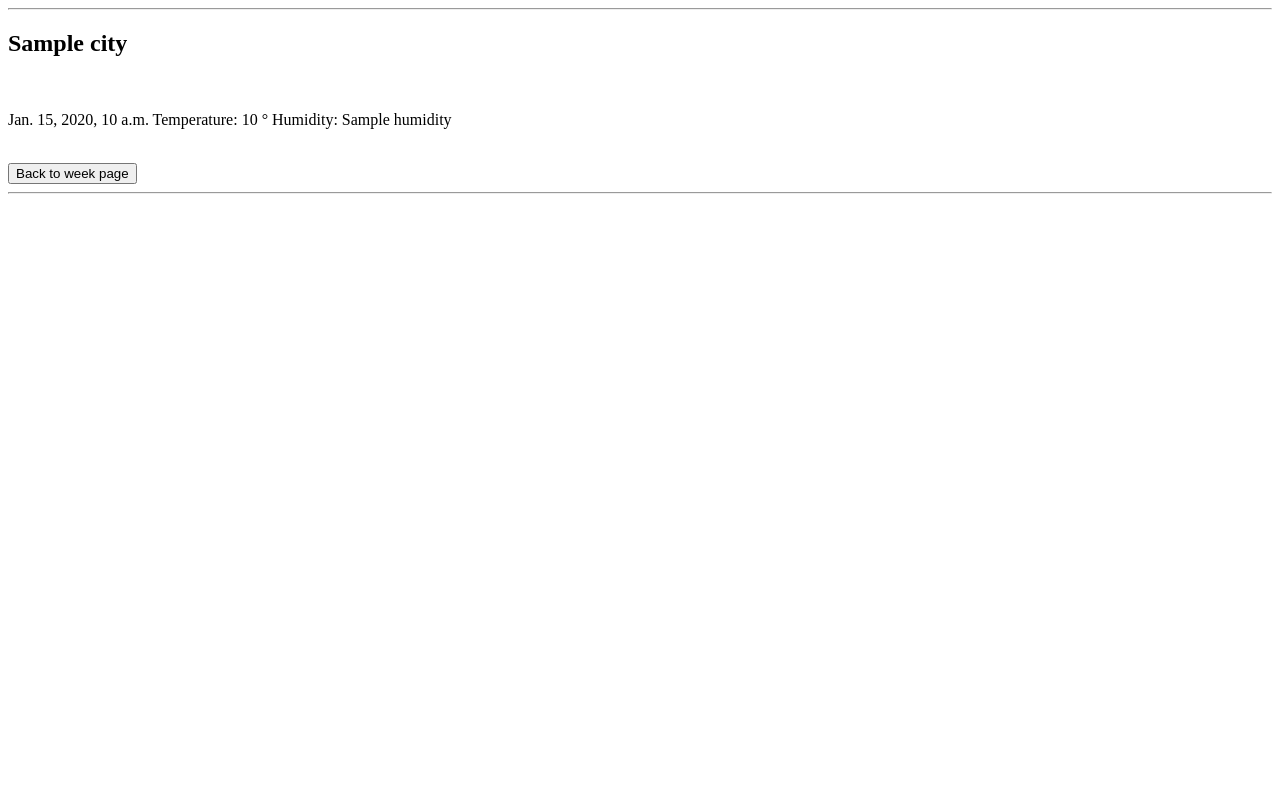
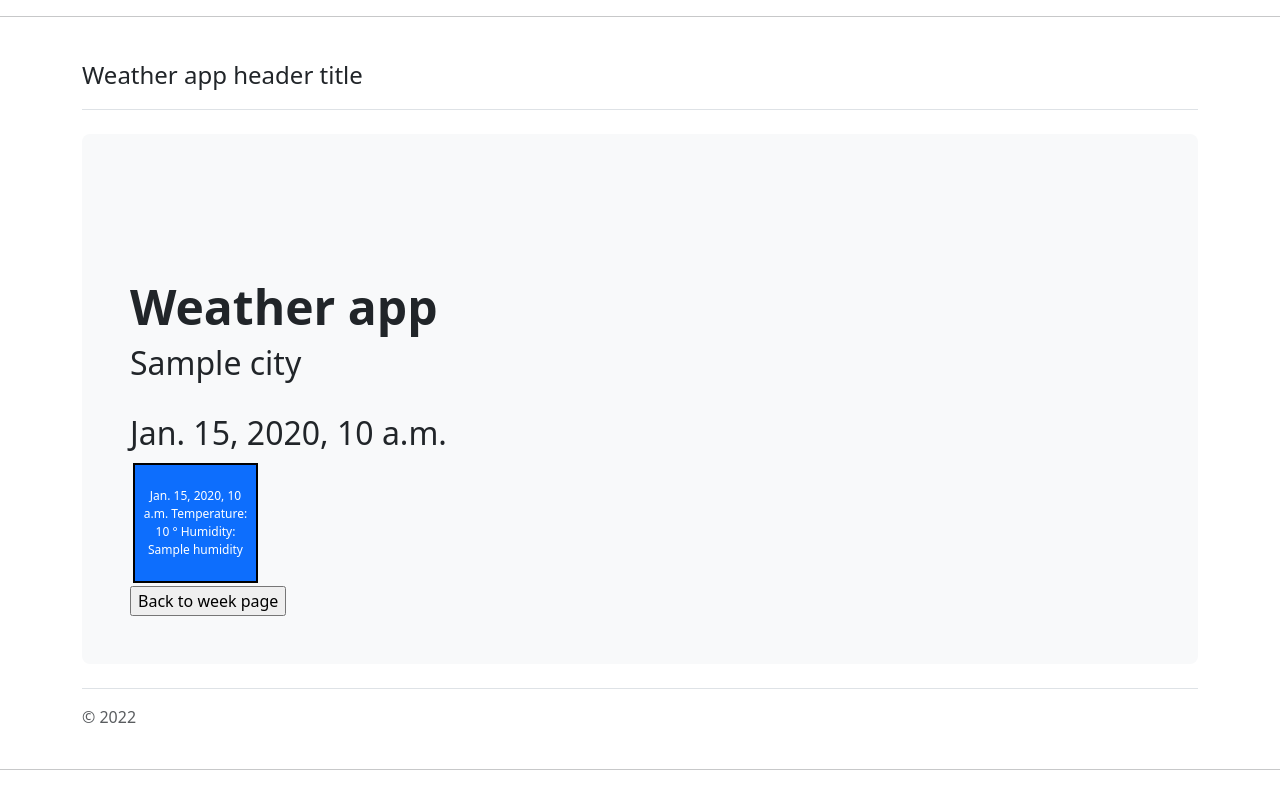
Before and after one commit to klaht/DjangoWeatherApp, a Django app: template mysite/weather/templates/weather/day.html in a window 1280 px wide. Run offline with Django 3.2, Linux system fonts and the light colour scheme; the template is opened without the code that fills it: most values are stand-ins (such as "Sample title", 1, 10 or a date in 2020); some libraries are stand-ins or nearby versions.

Commit message:
Improved the website appearance with Bootstrap CSS framework.

```diff
--- a/mysite/weather/localData.py
+++ b/mysite/weather/localData.py
@@ -7,8 +7,9 @@ class Week:
 
 
 class Day:
-    def __init__(self, date, temperature, humidity, day_num):
+    def __init__(self, date, time, temperature, humidity, day_num):
         self.date = date
+        self.time = time
         self.temperature = temperature
         self.humidity = humidity
         self.day_num = day_num
@@ -20,7 +21,8 @@ class Day:
 
 
 class TimeSlot:
-    def __init__(self, date, temperature, humidity):
+    def __init__(self, date, time, temperature, humidity):
         self.date = date
+        self.time = time
         self.temperature = temperature
         self.humidity = humidity
--- a/mysite/weather/static/weather/style.css
+++ b/mysite/weather/static/weather/style.css
@@ -0,0 +1,5 @@
+.input_button {
+    color: red;
+    white-space: normal;
+    width: 5px;
+}
--- a/mysite/weather/templates/weather/base.html
+++ b/mysite/weather/templates/weather/base.html
@@ -4,8 +4,13 @@
 <html lang="en">
 <head>
     <meta charset="utf-8">
+    <meta name="viewport" content="width=device-width, initial-scale=1">
+    <meta name="description" content="">
+    <meta name="author" content="Mark Otto, Jacob Thornton, and Bootstrap contributors">
+    <meta name="generator" content="Hugo 0.108.0">
     <title>Title</title>
-    <link rel="stylesheet" type = "text/css" href = "{% static 'weather/style.css' %}" />
+    <link rel="stylesheet" type = "text/css" href = "{% static 'weather/bootstrap-5.3.0-alpha1-dist/css/bootstrap.min.css' %}" />
+    <link rel="stylesheet" type = "text/css" href = "{% static 'weather/bootstrap-5.3.0-alpha1-dist/css/bootstrap-grid.css' %}" />
 </head>
 
 <hr>
@@ -13,8 +18,35 @@
 
 <body>
 
-{% block main_content %}
-{% endblock %}
+
+  <div class="container py-4">
+
+
+    <header class="pb-3 mb-4 border-bottom">
+      <a href="/weather" class="d-flex align-items-center text-dark text-decoration-none">
+        <span class="fs-4">Weather app header title </span>
+      </a>
+    </header>
+      <div class="p-5 mb-4 bg-light rounded-3">
+      <div class="container-fluid py-5">
+
+      </div>
+
+        <h1 class="display-5 fw-bold">Weather app</h1>
+
+      {% block main_content %}
+      {% endblock %}
+
+        </div>
+
+
+    <footer class="pt-3 mt-4 text-muted border-top">
+      &copy; 2022
+    </footer>
+  </div>
+
+
+
 
 <hr>
 
--- a/mysite/weather/templates/weather/day.html
+++ b/mysite/weather/templates/weather/day.html
@@ -12,10 +12,31 @@
 
 <h2>{{city}}</h2> <br>
 
+    <h2> {{day.date}} </h2>
 
     {% for timeslot in day.timeslots %}
-        <p> {{timeslot.date}} Temperature: {{timeslot.temperature}} ° Humidity: {{timeslot.humidity}} </p><br>
+        <input class="btn" type="button" value="{{timeslot.time}} Temperature: {{timeslot.temperature}} ° Humidity: {{timeslot.humidity}}"/>
     {% endfor %}
+    <style>
+      .btn {
+        width: 125px;
+        height: 120px;
+        white-space: normal;
+        word-wrap: break-word;
+        padding: 3px 3px;
+        margin: 3px;
+        background-color: rgb(13, 110, 253);
+        border: 2px solid black;
+        border-radius: 0px;
+        text-align: center;
+        outline: none;
+        font-size: 12px;
+        color: #ffffff;
+        cursor: pointer;
+      }
+    </style>
+
+    <br>
 
     <input type=button value="Back to week page" onClick="location.href='/weather/city/?city={{day.city}}'">
 
--- a/mysite/weather/views.py
+++ b/mysite/weather/views.py
@@ -27,11 +27,12 @@ def organize_API_data(city):
 
         # fill the local week data structure with the data from the api
         for day_num in range(6):
-            day = Day(data_json["list"][i]["dt_txt"], data_json["list"][i]["main"]["temp"], data_json["list"][i]["main"]["humidity"], day_num + 1)
+            day = Day(data_json["list"][i]["dt_txt"].split()[0], data_json["list"][i]["dt_txt"].split()[1], data_json["list"][i]["main"]["temp"], data_json["list"][i]["main"]["humidity"], day_num + 1)
             week.days.append(day)
             while i < len(data_json["list"]):
                 if data_json["list"][i]["dt_txt"][5:10] == current_day:
-                    time_slot = TimeSlot(data_json["list"][i]["dt_txt"], data_json["list"][i]["main"]["temp"],
+                    print(data_json["list"][i]["dt_txt"][5:10])
+                    time_slot = TimeSlot(data_json["list"][i]["dt_txt"].split()[0], data_json["list"][i]["dt_txt"].split()[1], data_json["list"][i]["main"]["temp"],
                                          data_json["list"][i]["main"]["humidity"])
                     day.timeslots.append(time_slot)
                     i += 1
```
Also changed, not shown: mysite/weather/templates/weather/index.html (+3 -4 lines), mysite/weather/templates/weather/week.html (+22 -2 lines), mysite/db.sqlite3, mysite/weather/templates/weather/header.html (added).
